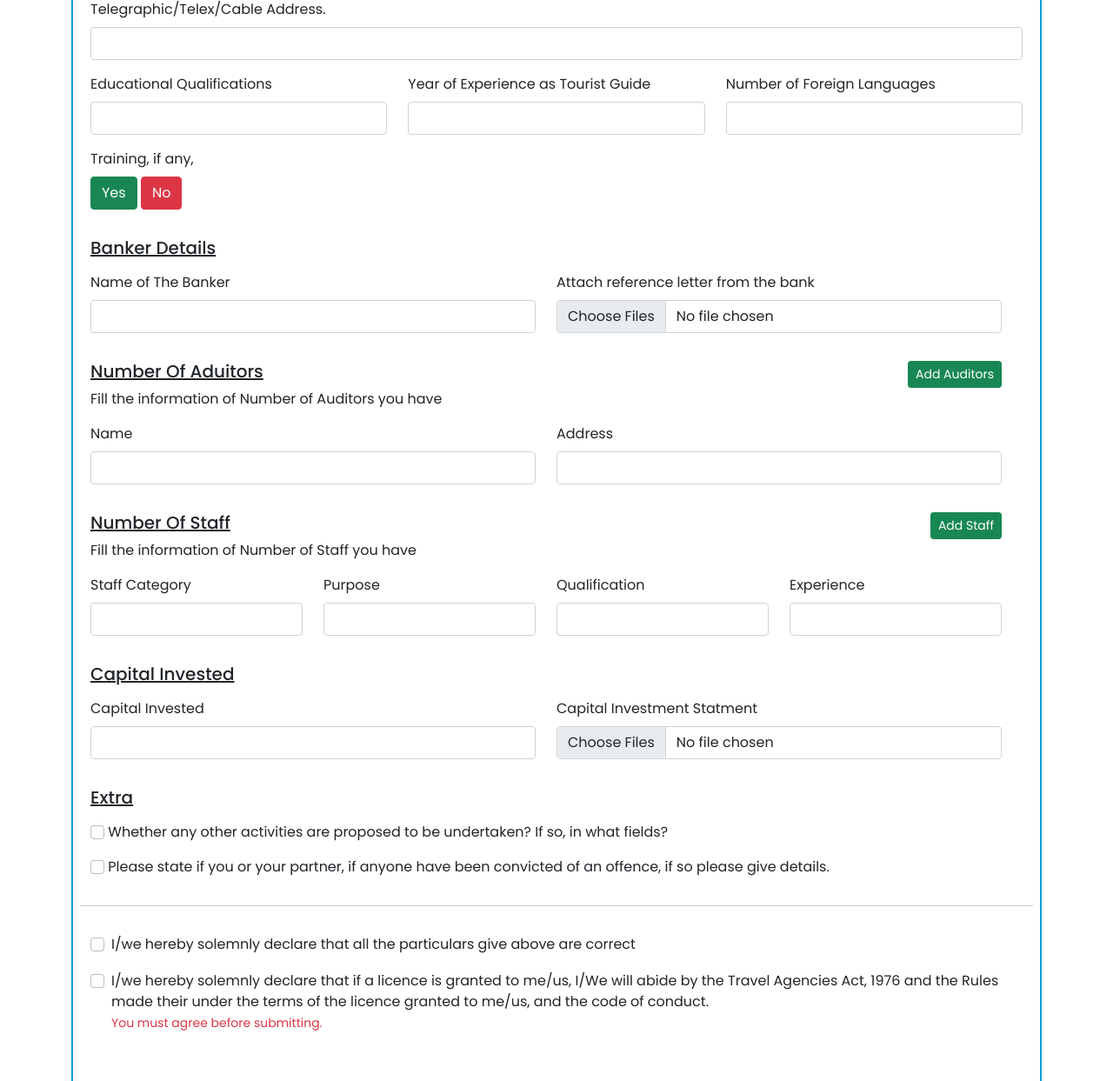
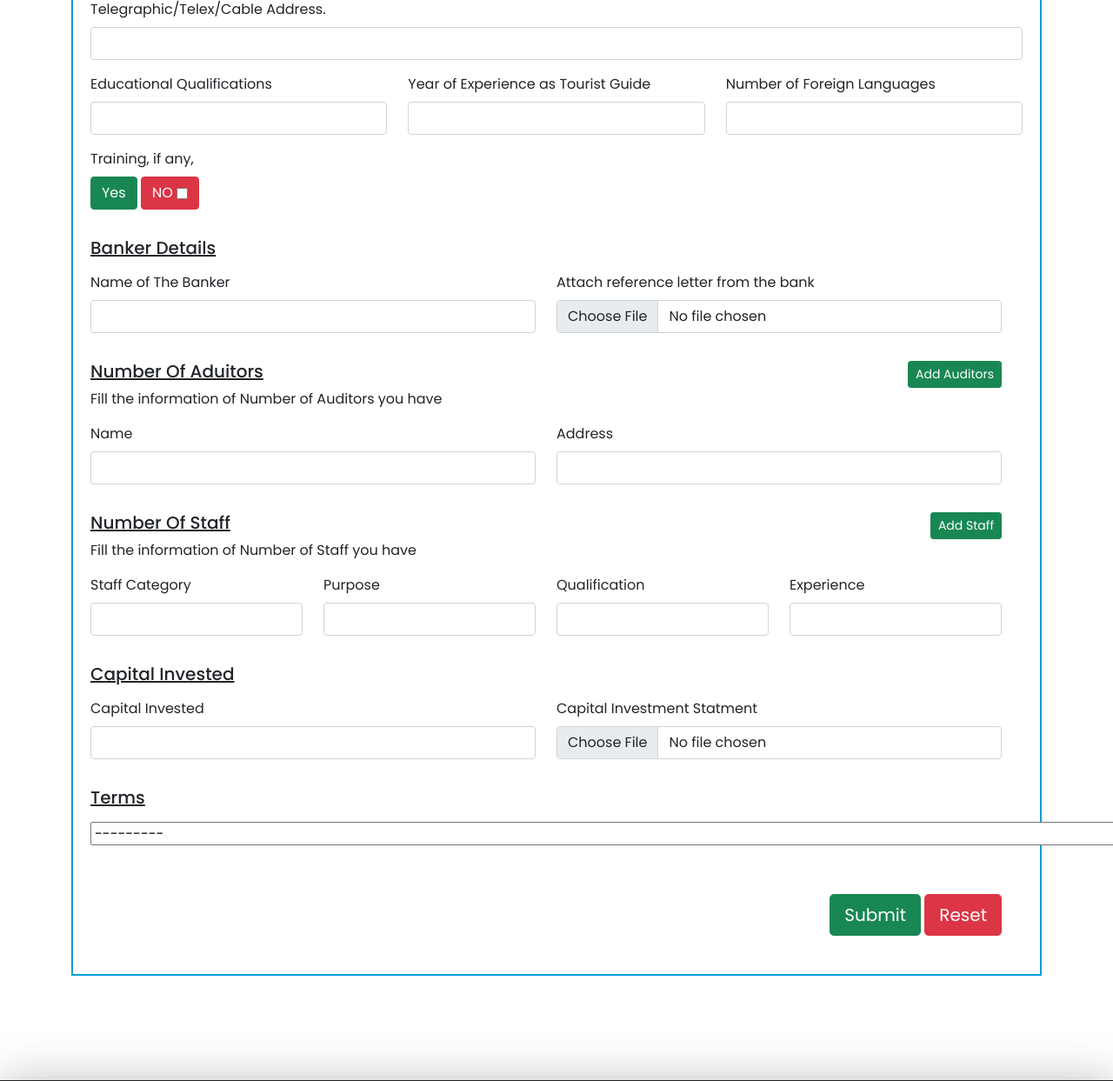
Before and after one commit to Habib-uRehman/Tourism-Development, a Django app: page /tourist-guide-form/ in a window 1280 px wide; the page is wider, and only the part inside the window is pictured. Shown: the part 1249-2492 px from the top of that part at 87% size. Run offline with Django 4.2, Linux system fonts and the light colour scheme; parts of the project's set-up code (start-up, migrations or seed data) failed here and were passed over; some libraries are stand-ins or nearby versions.

Commit message:
80% tourist form integration is complete testing it

```diff
--- a/templates/pages/tourist-guide-form.html
+++ b/templates/pages/tourist-guide-form.html
@@ -83,7 +83,7 @@
                             </div>
                             <div class="col-md-12 my-2">
                                 <label for="" class="form-label">Telegraphic/Telex/Cable Address.</label>
-                                {% render_field form.telegraphic_address type="number" class="form-control" %}
+                                {% render_field form.telegraphic_address type="text" class="form-control" %}
                             </div>
 
                         </div>
@@ -111,9 +111,12 @@
                                 <button type="button" class="btn btn-success" data-bs-toggle="modal" data-bs-target="#trainingModel">
                                     Yes
                                 </button>
-                                <button type="button" class="btn btn-danger">
-                                    No
+                                <button  class="btn btn-danger"  >
+                                    NO
+                                    {% render_field form.no_training type="checkbox" class="btn btn-danger"  %}
                                 </button>
+
+
                             </div>
 
                             <div class="form-row row">
@@ -124,14 +127,18 @@
                                 </h5>
                                 <div class="col-md-6 my-2">
                                     <label for="" class="form-label">Name of The Banker</label>
-                                    <input type="text" class="form-control" id="" value="">
+
+                                    {% render_field form.bank_name type="text" class="form-control"  %}
                                 </div>
                                 <div class="col-md-6 my-2">
                                     <label for="" class="form-label">Attach reference letter from the bank</label>
-                                    <input class="form-control" type="file" id="" multiple />
+                                    {% render_field form.reference_letter type="file" class="form-control"  %}
                                 </div>
 
                             </div>
+
+
+
 
                             <div class="form-row row ">
                                 <div class="col-lg-7">
@@ -196,6 +203,9 @@
                                     </div>
                                 </div>
                             </div>
+
+
+
                             <div class="form-row row">
                                 <h5 class="mt-4 mb-2 form-Subhead">
                                     <u>
@@ -204,96 +214,41 @@
                                 </h5>
                                 <div class="col-md-6 my-2">
                                     <label for="" class="form-label">Capital Invested</label>
-                                    <input type="text" class="form-control" id="" value="">
+
+                                    {% render_field form.capital_invested type="number" class="form-control"  %}
                                 </div>
                                 <div class="col-md-6 my-2">
                                     <label for="" class="form-label">Capital Investment Statment</label>
-                                    <input class="form-control" type="file" id="" multiple />
+
+                                    {% render_field form.capital_investment_statement type="file" class="form-control"  %}
                                 </div>
 
                             </div>
                             <div class="form-row row">
+
+
                                 <h5 class="mt-4 mb-2 form-Subhead">
                                     <u>
-                                       Extra
+                                       Terms
                                 </u>
                                 </h5>
+
                                 <div class="col-12">
                                     <div class="row">
                                         <div class="col-12 my-2">
-                                            <div class="form-group">
+                                            <div class="form-group" >
                                                 <div class="otherActivities">
-                                                    <input class="form-check-input" type="checkbox" value="" id="otherActivities">
-                                                    <label class="form-check-label" for="otherActivities"> Whether any other activities are proposed to be
-                                                        undertaken? If so, in what fields?</label>
-                                                </div>
-                                            </div>
-                                        </div>
-                                        <div class="col-12">
-                                            <div class="row" id="otherActivities-detail" style="display: none">
-                                                <div class="col-md-12">
-                                                    <div class="form-group">
-                                                        <label for="" class="form-label">Other Activities :</label>
-                                                        <textarea name="" id="" cols="30" rows="4" class="form-control"></textarea>
-                                                    </div>
+
+                                                    {% render_field  form.terms  type="checkbox" class=""  %}
+
                                                 </div>
                                             </div>
                                         </div>
                                     </div>
                                 </div>
 
-                                <div class="col-12 mb-4">
-                                    <div class="row">
-                                        <div class="col-12 my-2">
-                                            <div class="form-group">
-                                                <div class="partner-offense">
-                                                    <input class="form-check-input" type="checkbox" value="" id="partner-offense">
-                                                    <label class="form-check-label" for="partner-offense">  Please state if you or your partner, if anyone have been
-                                                        convicted of an offence, if so please give details.</label>
-                                                </div>
-                                            </div>
-                                        </div>
-                                        <div class="col-12">
-                                            <div class="row" id="partner-offense-detail" style="display: none">
-                                                <div class="col-md-12">
-                                                    <div class="form-group">
-                                                        <label for="" class="form-label">Offence Detail:</label>
-                                                        <textarea name="" id="" cols="30" rows="4" class="form-control"></textarea>
-                                                    </div>
-                                                </div>
-                                            </div>
-                                        </div>
-                                    </div>
-                                </div>
-                            </div>
-                            <hr>
-                            <div class="row my-3">
-                                <div class="col-12 my--3">
-                                    <div class="form-group">
-                                        <div class="form-check">
-                                            <input class="form-check-input" type="checkbox" value="" id="invalidCheck3">
-                                            <label class="form-check-label " for="invalidCheck3">
-                                            I/we hereby solemnly declare that all the particulars give above are correct
-                                            </label>
 
-                                        </div>
-                                    </div>
-                                </div>
-                                <div class="col-12 my-3">
-                                    <div class="form-group">
-                                        <div class="form-check">
-                                            <input class="form-check-input" type="checkbox" value="" id="invalidCheck1">
-                                            <label class="form-check-label " for="invalidCheck1">
-                                            I/we hereby solemnly declare that if a licence is granted to me/us, I/We will abide by the Travel Agencies Act, 1976 and the Rules made their under the terms of the licence granted to me/us, and the code of conduct.
-                                        </label>
-                                            <small class="text-danger">
-                                            You must agree before submitting.
-                                        </small>
 
-                                        </div>
-                                    </div>
-                                </div>
-                            </div>
 
                             <div class="col-12 my-4 pt-4 text-end">
                                 <input type="submit" name="submit" class="btn btn-success btn-lg">
--- a/tourist/forms.py
+++ b/tourist/forms.py
@@ -9,4 +9,4 @@ class Touristguideform(forms.ModelForm):
     class Meta:
         model = touristguideform
         fields = '__all__'
-        # fields = ('guide_name' , 'business_address' )
+        # fields = ('guide_name' , 'business_address' ,  )
--- a/tourist/models.py
+++ b/tourist/models.py
@@ -18,11 +18,14 @@ class touristguideform(models.Model):
     educational_qualifications = models.CharField(max_length=30 , null=True)
     year_of_experiance = models.IntegerField(null=True)
     number_of_languages = models.IntegerField(null=True)
-    training = models.BooleanField()
+    no_training = models.BooleanField(default=False)
+    training_Institute_Name = models.CharField(max_length=30 , null=True)
+    start_Date = models.DateField(default=datetime.date.today)
+    end_Date = models.DateField(default=datetime.date.today)
     bank_name = models.CharField(max_length=30 , null=True)
-    # reference_letter = models.FileField(default=123)
+    reference_letter = models.FileField(default=123)
     capital_invested = models.IntegerField(null=True)
-    # capital_investment_statement = models.FileField(default=123)
+    capital_investment_statement = models.FileField(default=123)
 
     EXTRA = (
     ('Whether any other activities are proposed to be undertaken? If so, in what fields?','Whether any other activities are proposed to be undertaken? If so, in what fields?'),
```
Also changed, not shown: templates/pages/travel-agency-form.html (+6 -6 lines), tourist/migrations/0006_auto_20220607_1207.py (added), tourist/migrations/0007_auto_20220607_1252.py (added).
